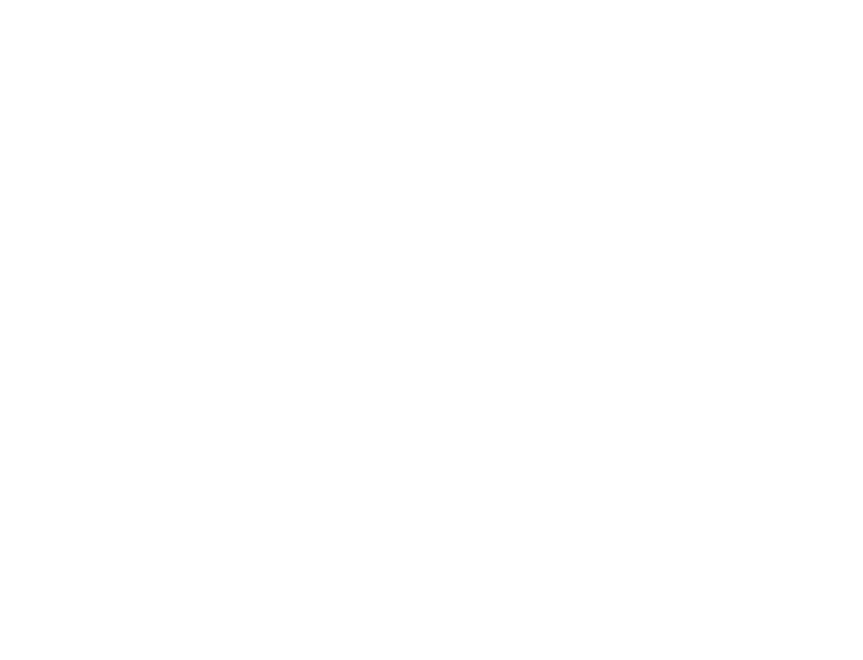
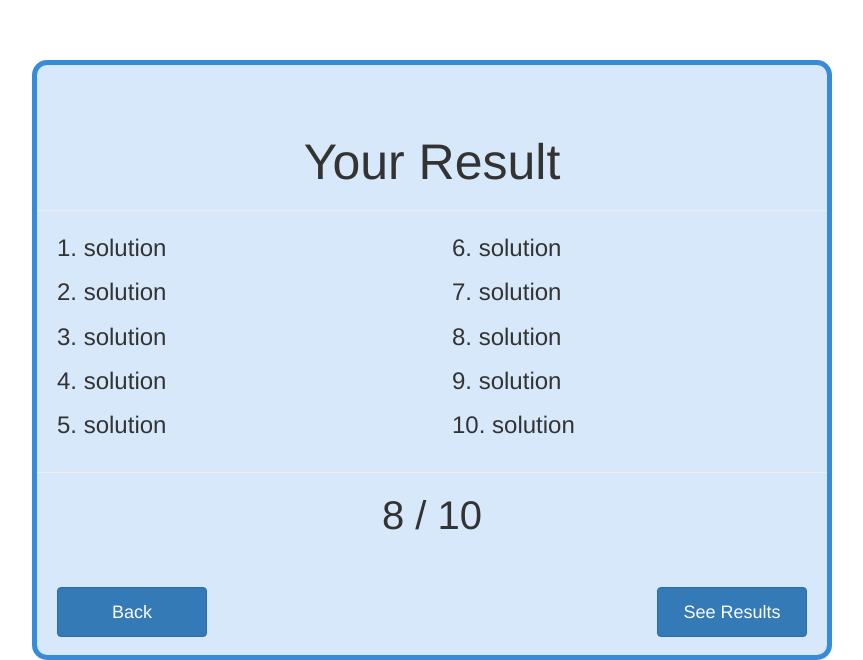
Before and after one commit to karlomance/Quiz, an Angular app in the folder quiz/: page / in a window 1280 px wide. Shown: the part 1040-1700 px from the top of the page, without its empty margins (208-1071 px from the left). Before the commit the page ends 880 px from the top, so only its background shows below. Built offline with nearby package versions, Linux system fonts and the light colour scheme.

Commit message:
Added submit-result component design

```diff
--- a/quiz/src/app/submit-result/submit-result.component.css
+++ b/quiz/src/app/submit-result/submit-result.component.css
@@ -0,0 +1,64 @@
+#container {
+    display: flex;
+    justify-content: center;
+    align-items: center;
+}
+#page {
+    background-color: rgb(215, 232, 251);
+    margin-top: 250px;
+    width: 800px;
+    height: 600px;
+    border: 5px solid rgb(54, 139, 219);
+    border-radius: 15px;
+}
+#header {
+    text-align: center;
+    padding-top: 50px;
+}
+#header h1{
+    font-size: 50px;
+}
+#solutions {
+    display: flex;
+}
+#solutions p {
+    font-size: 24px;
+}
+#first-5-questions {
+    flex: 1;
+    padding-left: 20px;
+}
+#last-5-questions {
+    flex: 1;
+    padding-left: 20px;
+}
+#result {
+    text-align: center;
+}
+#result h2{
+    font-size: 40px;
+}
+#buttons {
+    padding-top: 40px;
+    display: flex;
+}
+#button-back {
+    flex: 1;
+}
+#button-see-results {
+    text-align: right;
+    flex: 1;
+
+}
+#button-back button {
+    height: 50px;
+    width: 150px;
+    font-size: 18px;
+    margin-left: 20px;
+}
+#button-see-results button {
+    margin-right: 20px;
+    height: 50px;
+    width: 150px;
+    font-size: 18px;
+}
--- a/quiz/src/app/submit-result/submit-result.component.html
+++ b/quiz/src/app/submit-result/submit-result.component.html
@@ -1 +1,38 @@
-<p>submit-result works!</p>
+<div id="container">
+    <div id="page">
+        <div id="header">
+            <h1>Your Result</h1>
+        </div>
+        <hr>
+        <div id="solutions">
+            <div id="first-5-questions">
+                <p>1. solution</p>
+                <p>2. solution</p>
+                <p>3. solution</p>
+                <p>4. solution</p>
+                <p>5. solution</p>
+            </div>
+            <div id="last-5-questions">
+                <p>6. solution</p>
+                <p>7. solution</p>
+                <p>8. solution</p>
+                <p>9. solution</p>
+                <p>10. solution</p>
+            </div>
+        </div>
+        <hr>
+        <div id="result">
+            <h2>8 / 10</h2>
+        </div>
+        <div id="buttons">
+            <div  id="button-back">
+                <button class="btn btn-primary">Back</button>
+            </div>
+            <div  id="button-see-results">
+                <button class="btn btn-primary">See Results</button>
+            </div>
+        </div>
+    </div>
+
+
+</div>
```
